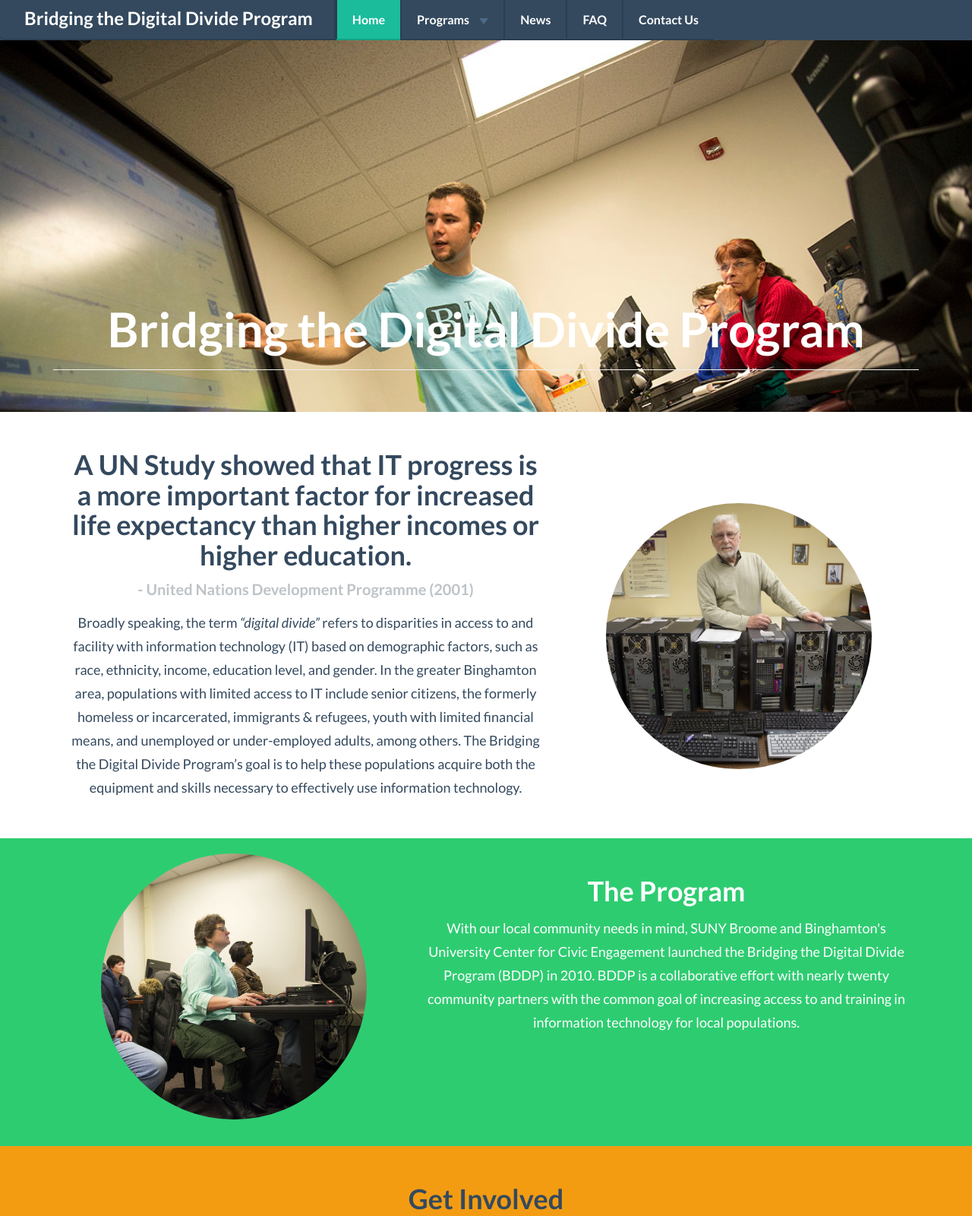
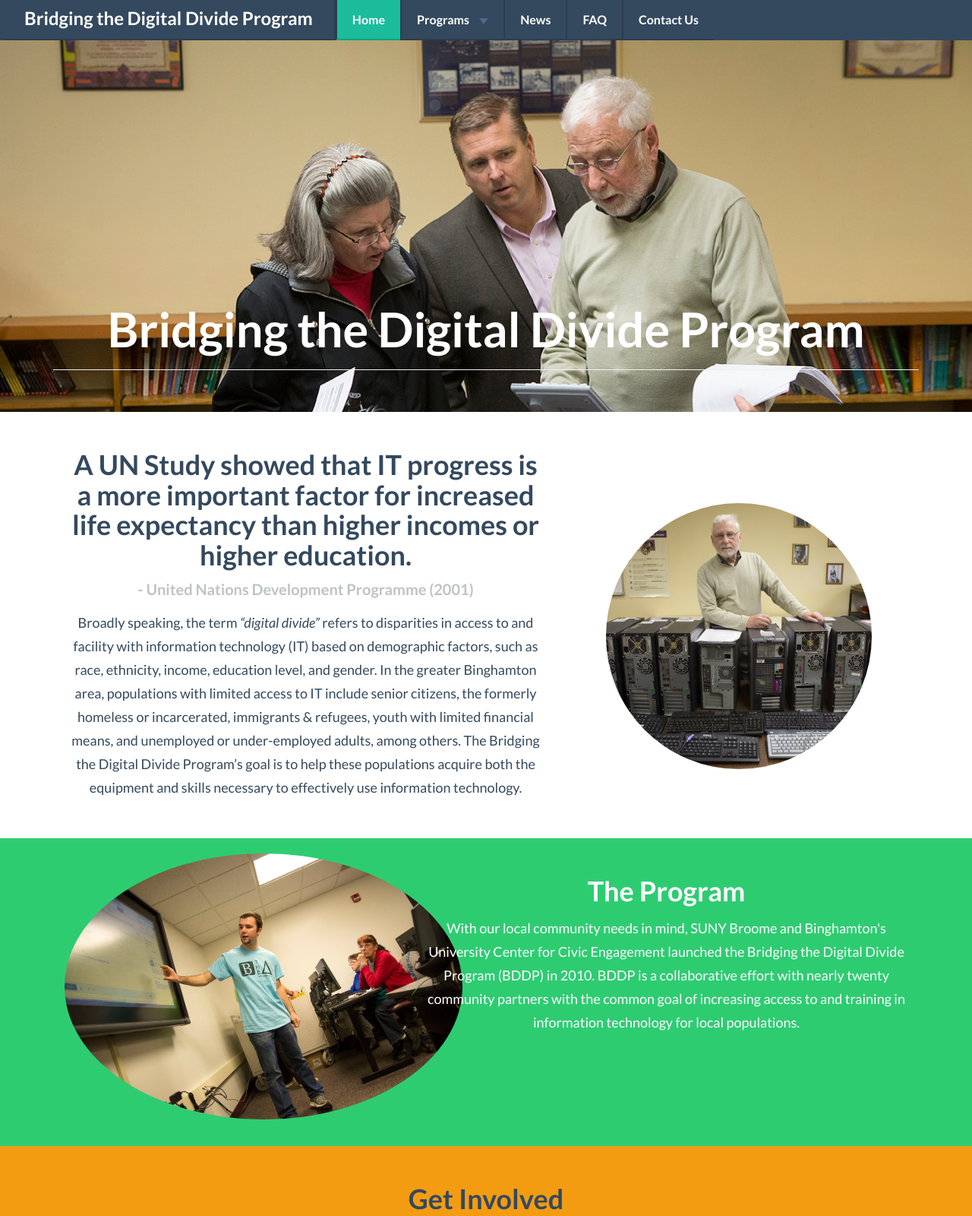
Before and after one commit to pliu131/bddp.github.io, a plain HTML site: page index.html in a window 1280 px wide. Shown: the top 1600 px of the page at 76% size. Drawn offline with Linux system fonts and the light colour scheme.

Commit message:
changed photo again

```diff
--- a/css/bddp.css
+++ b/css/bddp.css
@@ -49,7 +49,7 @@ h3 {
 
 #index {
 	overflow: hidden;
-	background: url(../images/photos/BDDP11.jpg) no-repeat center top;
+	background: url(../images/photos/CD9.jpg) no-repeat center top;
 	background-size: cover;
 }
 
--- a/index.html
+++ b/index.html
@@ -68,7 +68,7 @@
     <div class="row emerald">
       <div class="container">
         <div class="col-md-5">
-          <img class="img-circle" src="images/photos/CROPPED1.jpg" style="height:350px;width=350px"></img>
+          <img class="img-circle" src="images/photos/BDDP11.jpg" style="height:350px;width=350px"></img>
         </div>
         <div class="col-md-7">
           <h2>The Program</h2>
```
